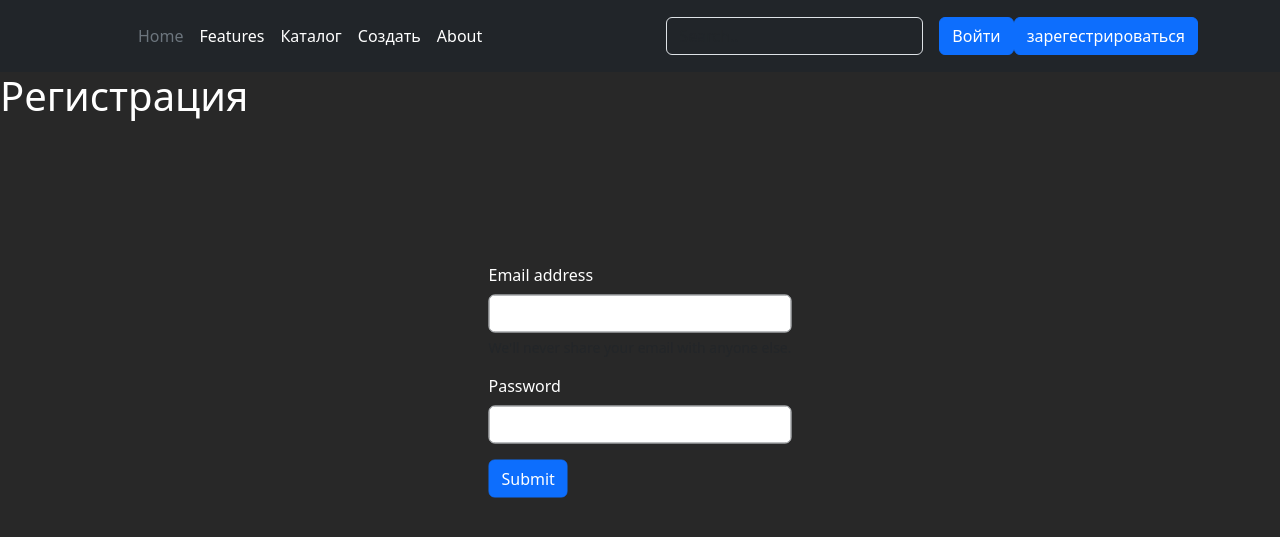
After one commit to Yay228/shop-on-flask, a Flask app: page /register in a window 1280 px wide. The commit adds this page. Shown: the top 537 px of the page. Run offline with Flask 3, Linux system fonts and the light colour scheme.

Commit message:
Added register and login

```diff
--- a/app.py
+++ b/app.py
@@ -1,11 +1,27 @@
-from flask import Flask, render_template, request,redirect
+from flask import Flask, render_template, request, redirect, url_for, flash
 from flask_sqlalchemy import SQLAlchemy
-
+from flask_login import UserMixin, LoginManager, login_user, logout_user, login_required, current_user
+from werkzeug.security import generate_password_hash, check_password_hash
 
 app = Flask(__name__)
 app.config['SQLALCHEMY_DATABASE_URI'] = 'sqlite:///shop.db'
+app.config['SECRET_KEY'] = '35af661f77853008b76aa25d99e42d8f'
 db = SQLAlchemy(app)
 
+login_manager = LoginManager()
+login_manager.init_app(app)
+login_manager.login_view = 'login'
+
+class User(UserMixin, db.Model):
+    id = db.Column(db.Integer, primary_key=True)
+    username = db.Column(db.String(64), unique=True)
+    password_hash = db.Column(db.String(128))
+
+    def set_password(self, password):
+        self.password_hash = generate_password_hash(password)
+
+    def check_password(self, password):
+        return check_password_hash(self.password_hash, password)
 
 class Post(db.Model):
     id = db.Column(db.Integer, primary_key=True)
@@ -13,28 +29,29 @@ class Post(db.Model):
     text = db.Column(db.Text, nullable=True)
     cost = db.Column(db.Integer, nullable=False)
 
+@login_manager.user_loader
+def load_user(user_id):
+    return User.query.get(int(user_id))
 
 
+@app.route('/home')
 @app.route('/')
 def hello_world():
     return render_template('main.html')
 
-
 @app.route('/shop')
+@login_required
 def shop():
     shop = Post.query.all()
     return render_template('shop.html', posts=shop)
 
-
-
-
 @app.route('/create', methods=['POST', 'GET'])
+@login_required
 def create():
     if request.method == "POST":
         title = request.form['title']
         text = request.form['text']
         cost = request.form['cost']
-
 
         post = Post(title=title, cost=cost, text=text)
 
@@ -43,12 +60,52 @@ def create():
             db.session.commit()
             return redirect('/')
         except:
-            return "При добавлении произошла ошибка!"
+            return "An error occurred while adding!"
 
     else:
         return render_template('create.html')
 
 
+@app.route('/login', methods=['GET', 'POST'])
+def login():
+    if request.method == 'POST':
+        username = request.form.get('username')
+        password = request.form.get('password')
+        user = User.query.filter_by(username=username).first()
+        if user is not None and user.check_password(password):
+            login_user(user)
+            return redirect(url_for('shop'))
+        else:
+            flash('Invalid username or password.')
+    return render_template('login.html')
+
+@app.route('/register', methods=['GET', 'POST'])
+def register():
+    if request.method == 'POST':
+        username = request.form.get('username')
+        password = request.form.get('password')
+
+        user = User.query.filter_by(username=username).first()
+
+        if user:
+            flash('Username already exists. Please choose another one.')
+            return redirect(url_for('register'))
+
+        new_user = User(username=username)
+        new_user.set_password(password)
+
+        db.session.add(new_user)
+        db.session.commit()
+
+        return redirect(url_for('login'))
+
+    return render_template('register.html')
+
+@app.route('/logout')
+@login_required
+def logout():
+    logout_user()
+    return redirect(url_for('hello_world'))
 
 
 if __name__ == '__main__':
--- a/templates/base.html
+++ b/templates/base.html
@@ -1,13 +1,16 @@
 <!DOCTYPE html>
 <html lang="en">
+
 <head>
   <meta charset="UTF-8">
   <meta http-equiv="X-UA-Compatible" content="IE=edge">
   <meta name="viewport" content="width=device-width, initial-scale=1.0">
-    <link href="https://cdn.jsdelivr.net/npm/bootstrap@5.3.0/dist/css/bootstrap.min.css" rel="stylesheet" integrity="sha384-9ndCyUaIbzAi2FUVXJi0CjmCapSmO7SnpJef0486qhLnuZ2cdeRhO02iuK6FUUVM" crossorigin="anonymous">
+  <link href="https://cdn.jsdelivr.net/npm/bootstrap@5.3.0/dist/css/bootstrap.min.css" rel="stylesheet"
+    integrity="sha384-9ndCyUaIbzAi2FUVXJi0CjmCapSmO7SnpJef0486qhLnuZ2cdeRhO02iuK6FUUVM" crossorigin="anonymous">
   <link rel="stylesheet" href="{{ url_for('static', filename='css/main.css' ) }}">
   {% block title %}{% endblock %}
 </head>
+
 <body>
 
 
@@ -15,11 +18,13 @@
     <div class="container">
       <div class="d-flex flex-wrap align-items-center justify-content-center justify-content-lg-start">
         <a href="/" class="d-flex align-items-center mb-2 mb-lg-0 text-white text-decoration-none">
-              <svg class="bi me-2" width="40" height="32" role="img" aria-label="Bootstrap"><use xlink:href="#bootstrap"></use></svg>
+          <svg class="bi me-2" width="40" height="32" role="img" aria-label="Bootstrap">
+            <use xlink:href="#bootstrap"></use>
+          </svg>
         </a>
 
         <ul class="nav col-12 col-lg-auto me-lg-auto mb-2 justify-content-center mb-md-0">
-              <li><a href="#" class="nav-link px-2 text-secondary">Home</a></li>
+          <li><a href="/" class="nav-link px-2 text-secondary">Home</a></li>
           <li><a href="#" class="nav-link px-2 text-white">Features</a></li>
           <li><a href="/shop" class="nav-link px-2 text-white">Каталог</a></li>
           <li><a href="/create" class="nav-link px-2 text-white">Создать</a></li>
@@ -27,18 +32,27 @@
         </ul>
 
         <form class="col-12 col-lg-auto mb-3 mb-lg-0 me-lg-3" role="search">
-              <input type="search" class="form-control form-control-dark text-bg-dark" placeholder="Search.." aria-label="Search">
+          <input type="search" class="form-control form-control-dark text-bg-dark" placeholder="Search.."
+            aria-label="Search">
         </form>
 
-            <div class="text-end">
-              <button type="button" class="btn btn-outline-light me-2">Login</button>
-              <button type="button" class="btn btn-warning">Sign-up</button>
+        <div class="text-end d-inline-flex">
+          {% if current_user.is_authenticated %}
+          <p>Привет, {{ current_user.username }}!</p>
+          <a class="btn btn-primary" href="/logout" role="button">Выйти</a>
+          {% else %}
+          <a class="btn btn-primary" href="/login" role="button">Войти</a>
+          <a class="btn btn-primary" href="/register" role="button">зарегестрироваться</a>
+          {% endif %}
+
         </div>
       </div>
     </div>
   </header>
 
+
   {% block body %}{% endblock %}
 
 </body>
+
 </html>
--- /dev/null
+++ b/templates/register.html
@@ -0,0 +1,31 @@
+{% extends 'base.html' %}
+
+
+{% block title %}
+<title>Вход</title>
+{% endblock %}
+
+
+{% block body %}
+<h1>Регистрация</h1>
+<div class="position-absolute top-50 start-50 translate-middle">
+<form method="POST">
+    <div class="mb-3">
+      <label for="exampleInputEmail1" class="form-label">Email address</label>
+      <input type="text" name="username" class="form-control" id="username" required>
+      <div id="emailHelp" class="form-text">We'll never share your email with anyone else.</div>
+    </div>
+    <div class="mb-3">
+      <label for="exampleInputPassword1" class="form-label">Password</label>
+      <input type="password" name="password" class="form-control" id="password" required>
+    </div>
+    <button type="submit" class="btn btn-primary" value="Log In">Submit</button>
+    <div class="mb-3 form-check">
+
+    </div>
+
+
+  </form>
+</div>
+
+{% endblock %}
--- a/templates/shop.html
+++ b/templates/shop.html
@@ -8,10 +8,10 @@
 <h1></h1>
 
 
-
+<div class="subject-list m-auto row justify-content-between container-sm p-3">
 {% for post in posts %}
 
-<div class="card" style="width: 18rem;">
+<div class="card col-sm-3 m-auto my-4 mx-3" style="width: 18rem;">
     <img src="..." class="card-img-top" alt="...">
     <div class="card-body">
       <h5 class="card-title">{{post.title}}</h5>
@@ -21,5 +21,5 @@
   </div>
 
 {% endfor %}
-
+</div>
 {% endblock %}
```
Also changed, not shown: UserLogin.py (added, +17 -0 lines), templates/login.html (added, +29 -0 lines), instance/shop.db. Lines whose indentation alone changed are shown as unchanged.
